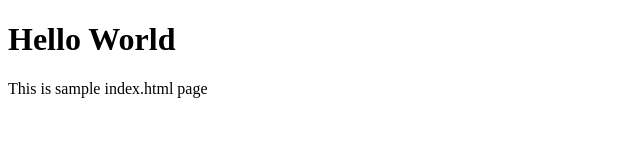
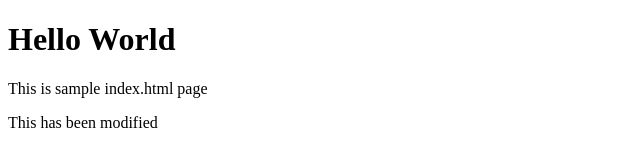
Before and after one commit to qasimnauman/my_demo_repo, a plain HTML site: page index.html in a window 1280 px wide. Shown: the whole page, without its empty margins (0-640 px from the left). Drawn offline with Linux system fonts and the light colour scheme.

Commit message:
Added file after stash

```diff
--- a/index.html
+++ b/index.html
@@ -10,5 +10,8 @@
         <h1>Hello World</h1>
         <p>This is sample index.html page</p>
     </div>
+    <div>
+        <p>This has been modified</p>
+    </div>
 </body>
 </html>
```
